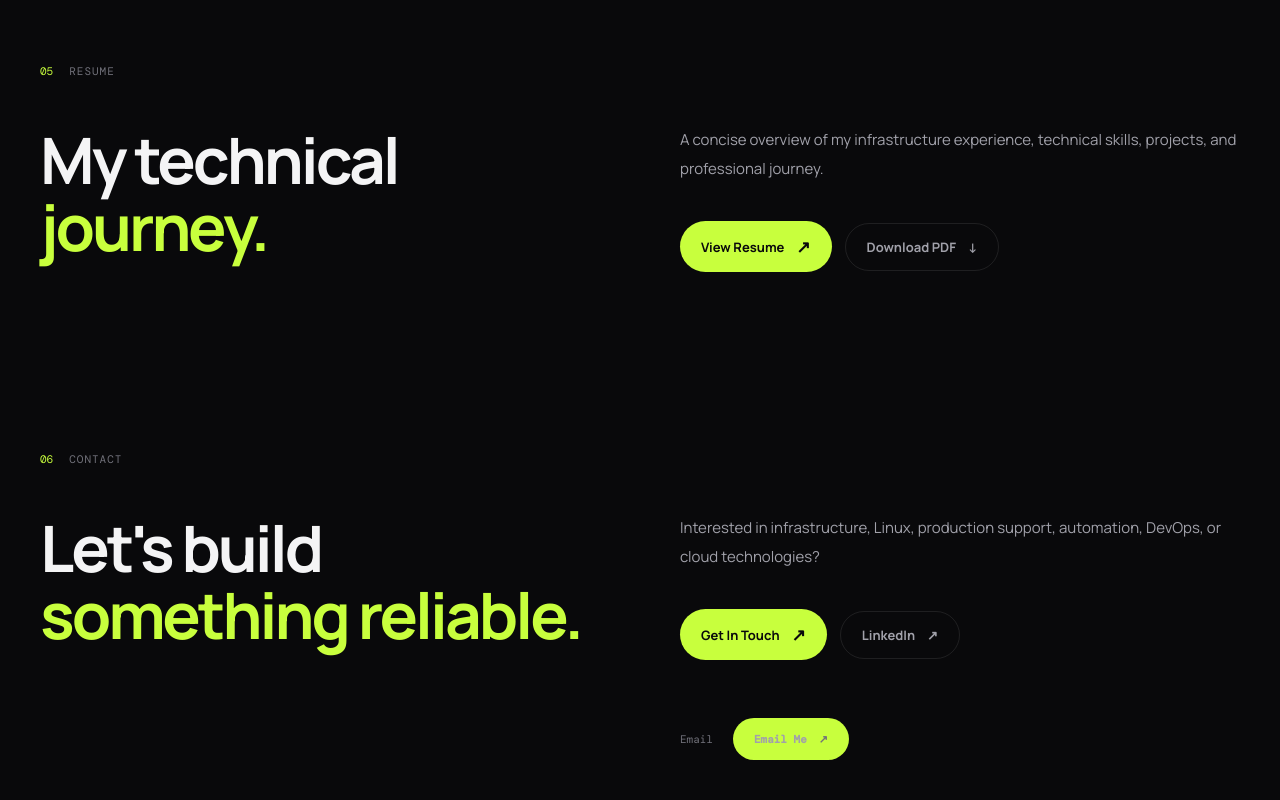
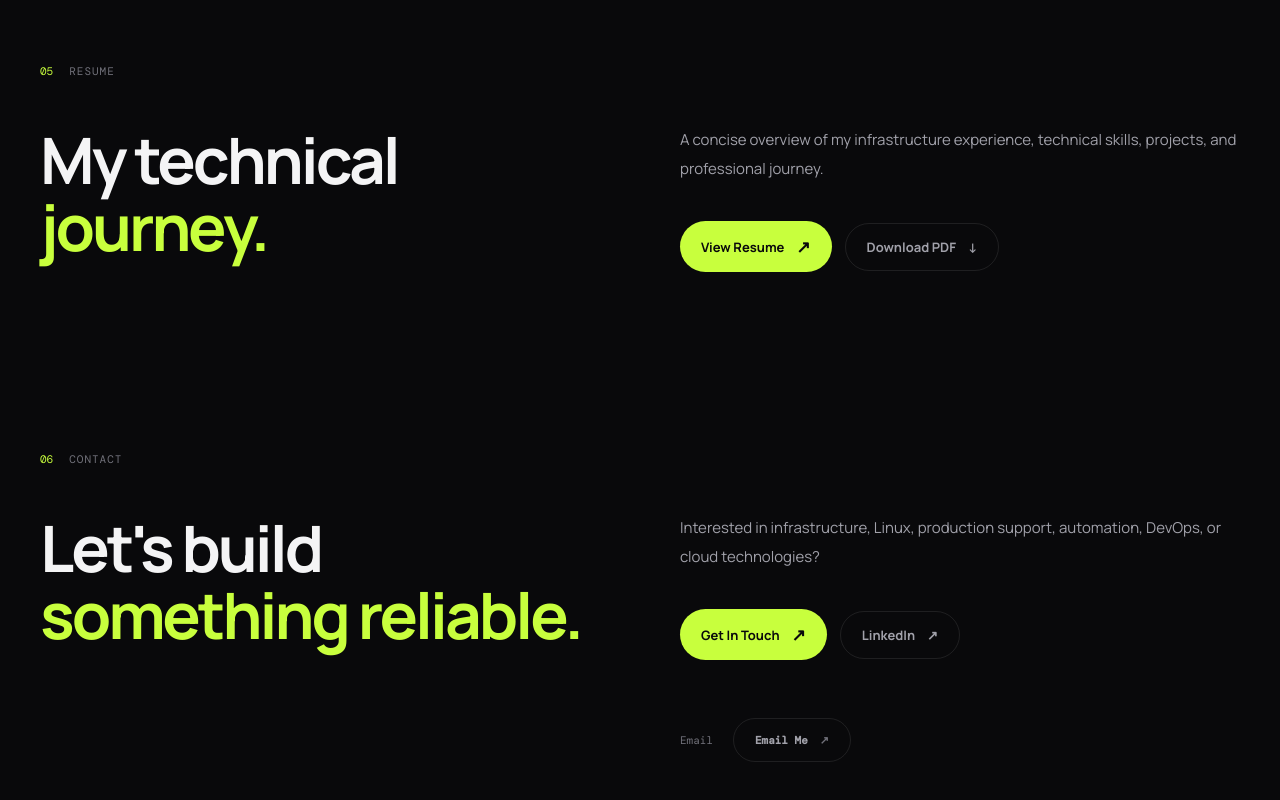
Before and after one commit to jacklearn1010/portfolio, a Next.js app: page / in a window 1280 px wide. Shown: the part 5515-6315 px from the top of the page. Built offline with nearby package versions, Linux system fonts and the light colour scheme; a web font is replaced by a local one.

Commit message:
Update portfolio

```diff
--- a/src/app/page.tsx
+++ b/src/app/page.tsx
@@ -633,11 +633,11 @@ export default function Home() {
             <div className="hero-socials">
               <span>Email</span>
               <a
-                href="mailto:vp9349874@gmail.com"
-                className="primary-button"
-              >
-                Email Me <span>↗</span>
-              </a>
+              href="mailto:vp9349874@gmail.com"
+              className="secondary-button"
+            >
+              Email Me <span>↗</span>
+            </a>
             </div>
           </div>
         </div>
```
